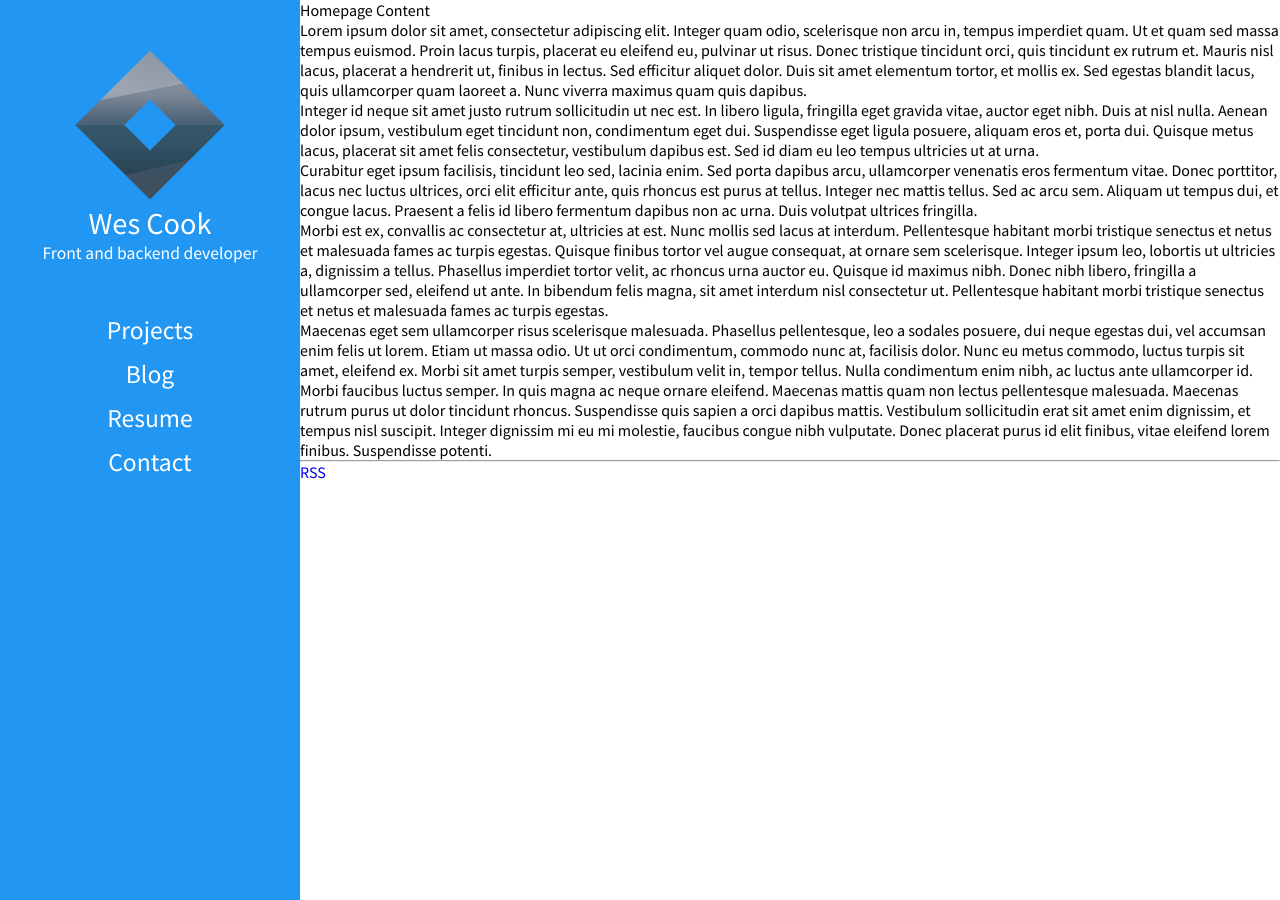
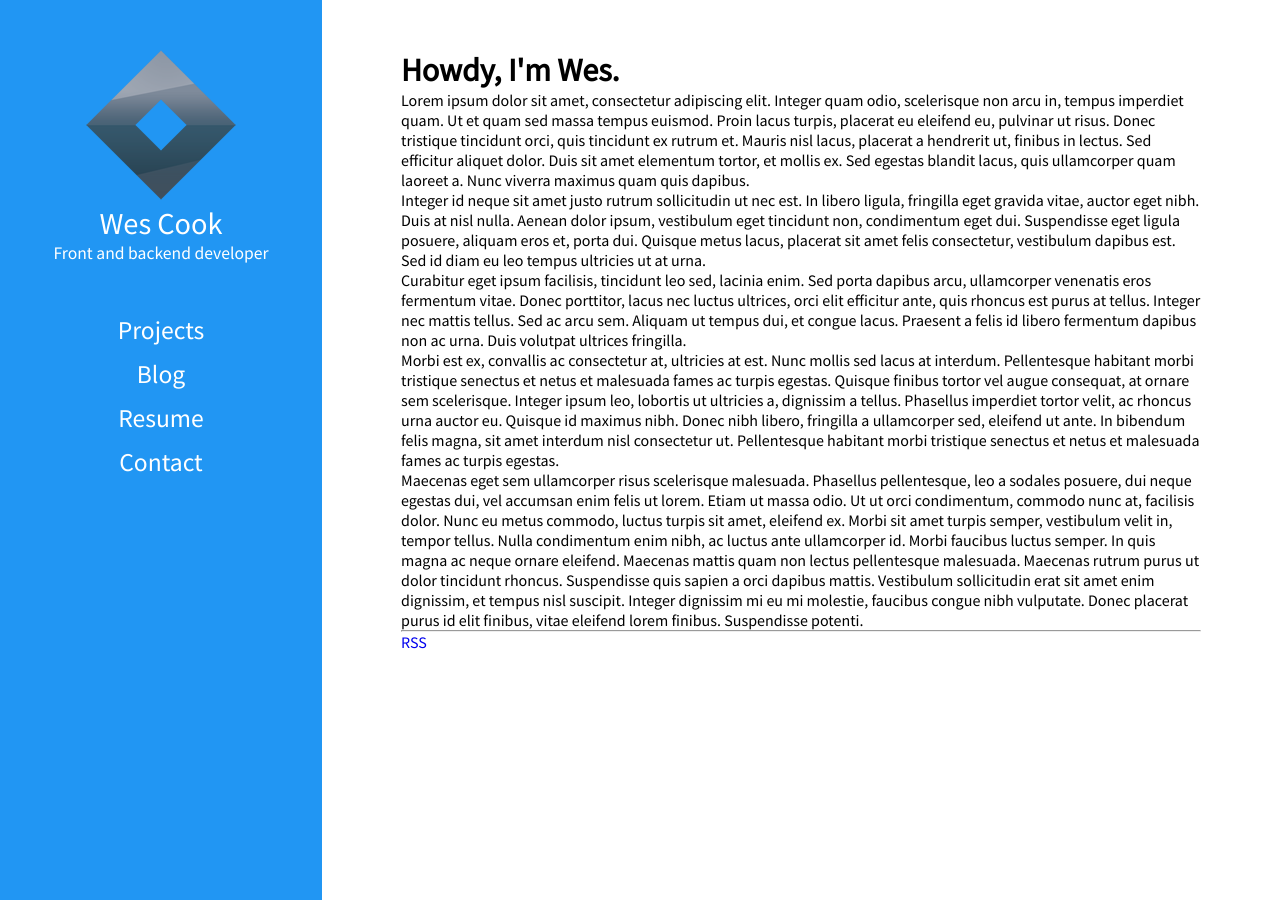
Before and after one commit to WesCook/wescook.github.io, a Jekyll site: the page built from index.html, in a window 1280 px wide. Built offline with Jekyll 4.4.1, drawn with Linux system fonts in a browser that asks for light colours.

Commit message:
Starting layout on main content

```diff
--- a/_sass/components/main-layout.scss
+++ b/_sass/components/main-layout.scss
@@ -1,7 +1,7 @@
 /* Sidebar mode */
 @media screen and (min-width: 760px) {
 	.sidebar {
-		width: 300px;
+		width: 322px;
 	}
 	.nav li {
 		margin-top: 12px;
@@ -22,4 +22,7 @@
 /* Content fills as much space as possible */
 .container {
 	flex: 1;
+	max-width: 900px;
+	padding: 50px;
+	margin: 0 auto;
 }
--- a/_sass/components/nav.scss
+++ b/_sass/components/nav.scss
@@ -1,5 +1,4 @@
 /* Navigation */
-
 .nav a {
 	color: white;
 	font-size: 1.6em;
@@ -21,14 +20,17 @@
 /* Sidebar styling */
 .sidebar {
 	text-align: center;
-	background-color: #2196F3;
+	background-color: $primary-color;
 	color: #fff;
-}
-
-a {
-	text-decoration: none;
 }
 
 .sidebar a {
 	color: white;
+	padding-bottom: 6px;
+	border-bottom: 2px solid $primary-color;
+	transition: border-bottom 0.5s ease;
 }
+
+.nav a:hover {
+	border-bottom: 2px solid $accent-color;
+}
--- a/_sass/elements/main.scss
+++ b/_sass/elements/main.scss
@@ -8,3 +8,8 @@ body {
 	right: 0;
 	font-family: 'Source Sans Pro', sans-serif;
 }
+
+/* Remove underline from links globally */
+a {
+	text-decoration: none;
+}
--- /dev/null
+++ b/_sass/settings/colors.scss
@@ -0,0 +1,2 @@
+$primary-color: #2196F3;
+$accent-color: #CFD8DC;
--- a/css/main.scss
+++ b/css/main.scss
@@ -17,6 +17,8 @@ Components - Class-specific selectors
 Trumps - All overrides. Here lives !important
 */
 
+@import "settings/colors";
+
 @import "generic/reset";
 @import "generic/box-sizing";
 
--- a/index.html
+++ b/index.html
@@ -1,7 +1,7 @@
 ---
 layout: container
 ---
-<p>Homepage Content</p>
+<h1>Howdy, I'm Wes.</h1>
 
 <p>Lorem ipsum dolor sit amet, consectetur adipiscing elit. Integer quam odio, scelerisque non arcu in, tempus imperdiet quam. Ut et quam sed massa tempus euismod. Proin lacus turpis, placerat eu eleifend eu, pulvinar ut risus. Donec tristique tincidunt orci, quis tincidunt ex rutrum et. Mauris nisl lacus, placerat a hendrerit ut, finibus in lectus. Sed efficitur aliquet dolor. Duis sit amet elementum tortor, et mollis ex. Sed egestas blandit lacus, quis ullamcorper quam laoreet a. Nunc viverra maximus quam quis dapibus.</p>
 <p>Integer id neque sit amet justo rutrum sollicitudin ut nec est. In libero ligula, fringilla eget gravida vitae, auctor eget nibh. Duis at nisl nulla. Aenean dolor ipsum, vestibulum eget tincidunt non, condimentum eget dui. Suspendisse eget ligula posuere, aliquam eros et, porta dui. Quisque metus lacus, placerat sit amet felis consectetur, vestibulum dapibus est. Sed id diam eu leo tempus ultricies ut at urna.</p>
```
